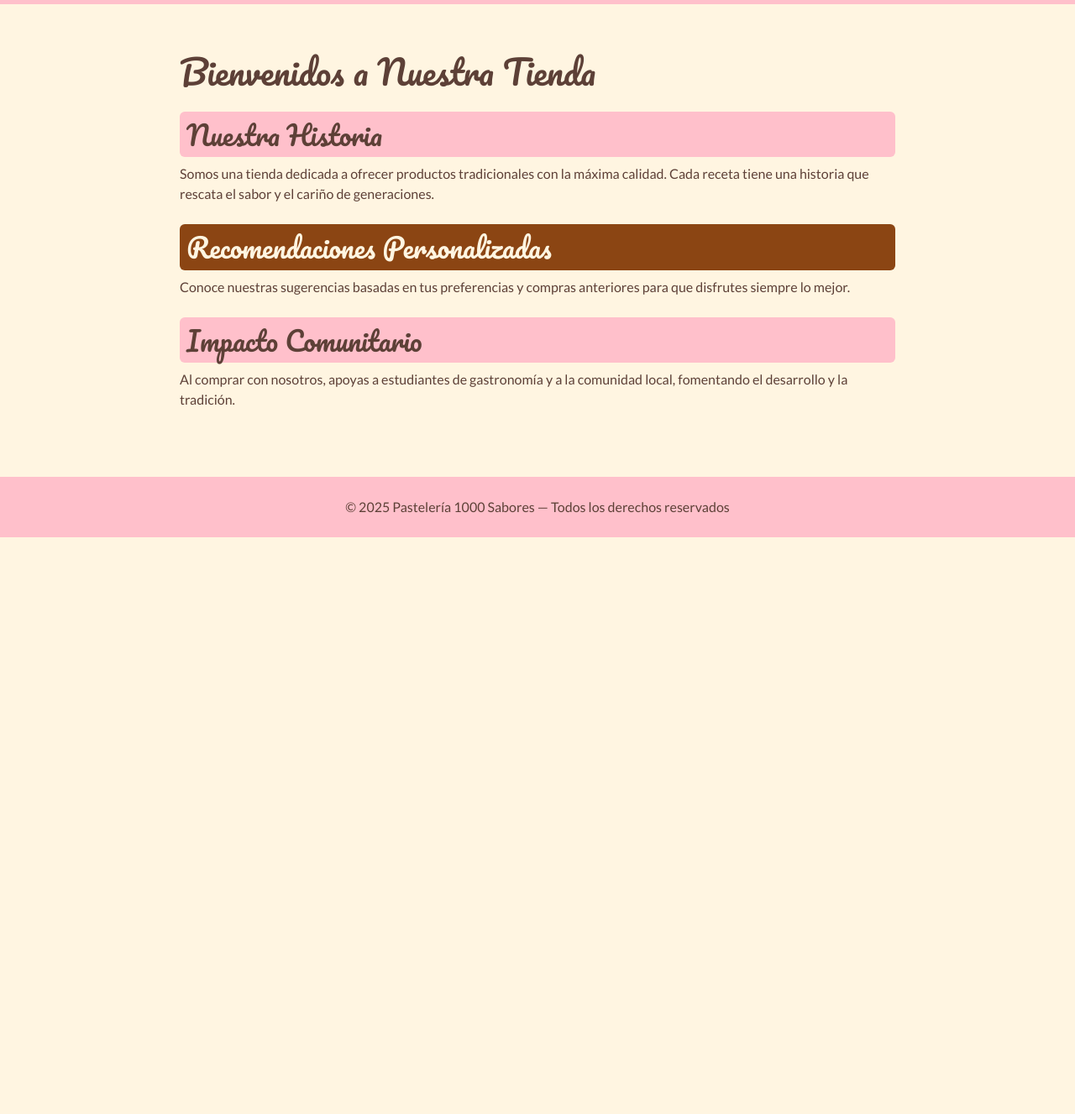
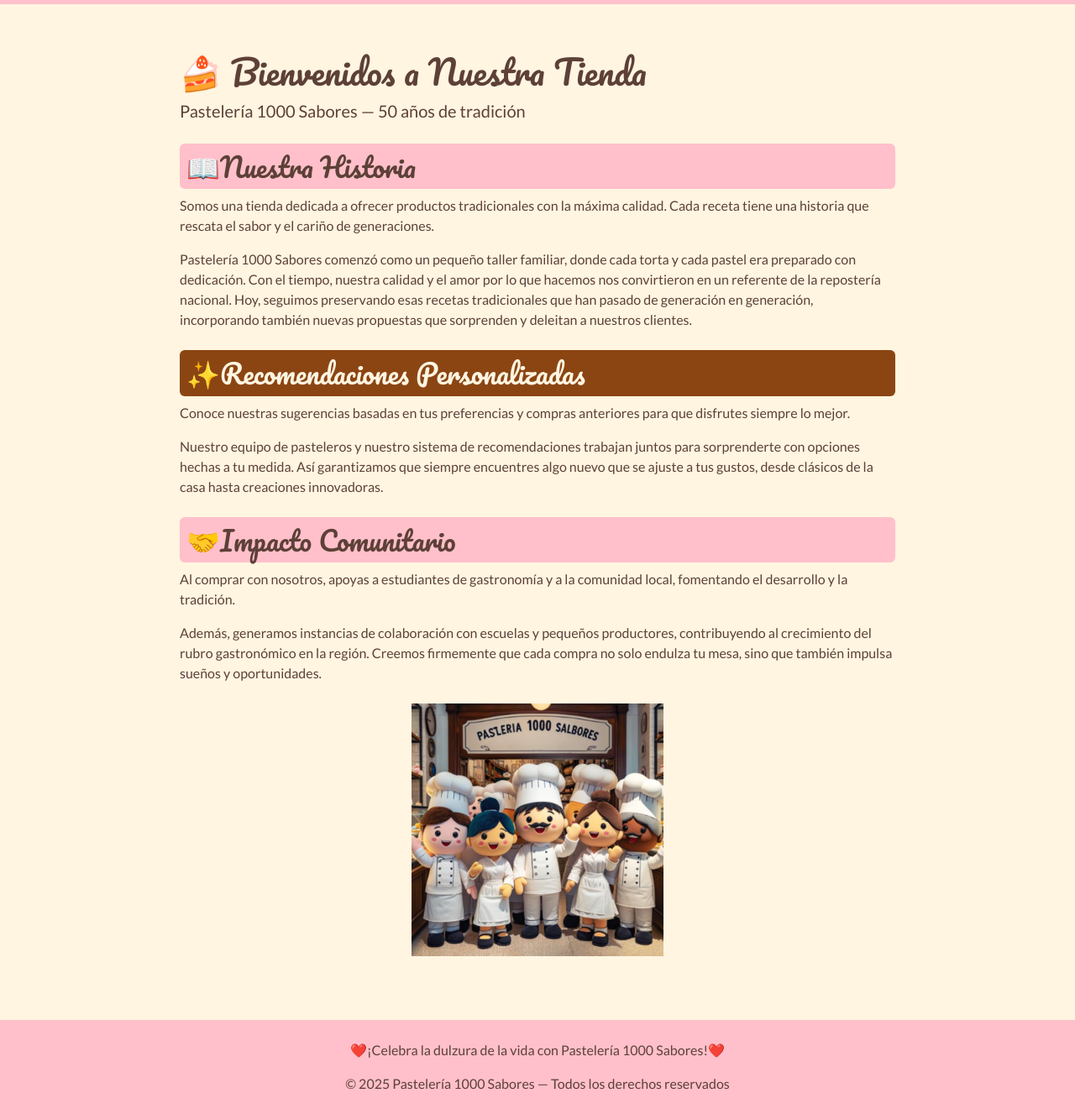
Before and after one commit to belen3434/mil-sabores-website, a plain HTML site: page nosotros.html in a window 1280 px wide. Shown: the part 51-1378 px from the top of the page at 84% size. Before the commit the page ends 800 px from the top, so only its background shows below. Drawn offline with nearby package versions, Linux system fonts and the light colour scheme.

Commit message:
Detalles footer, completar pagina Nosotros, cambio css para footer

```diff
--- a/nosotros.html
+++ b/nosotros.html
@@ -43,30 +43,47 @@
 
   <main class="container-custom bg-crema-pastel p-4">
     <header>
-      <h1>Bienvenidos a Nuestra Tienda</h1>
+      <h1>🍰 Bienvenidos a Nuestra Tienda</h1>
+      <p class="lead">Pastelería 1000 Sabores — 50 años de tradición</p>
     </header>
     <section class="my-4">
-      <h2 class="bg-rosa-suave p-2 rounded">Nuestra Historia</h2>
+      <h2 class="bg-rosa-suave p-2 rounded">📖Nuestra Historia</h2>
+
+       <p> Somos una tienda dedicada a ofrecer productos tradicionales con la máxima calidad. Cada receta tiene una historia que rescata el sabor y el cariño de generaciones.</p>
+       <p>
+        Pastelería 1000 Sabores comenzó como un pequeño taller familiar, donde cada torta y cada pastel era preparado con dedicación. Con el tiempo, nuestra calidad y el amor por lo que hacemos nos convirtieron en un referente de la repostería nacional. Hoy, seguimos preservando esas recetas tradicionales que han pasado de generación en generación, incorporando también nuevas propuestas que sorprenden y deleitan a nuestros clientes.
+       </p>
+
+    </section>
+    <section class="my-4">
+      <h2 class="bg-chocolate p-2 rounded">✨Recomendaciones Personalizadas</h2>
       <p>
-        Somos una tienda dedicada a ofrecer productos tradicionales con la máxima calidad. Cada receta tiene una historia que rescata el sabor y el cariño de generaciones.
+        Conoce nuestras sugerencias basadas en tus preferencias y compras anteriores para que disfrutes siempre lo mejor.
+      </p>
+      <p>Nuestro equipo de pasteleros y nuestro sistema de recomendaciones trabajan juntos para sorprenderte con opciones hechas a tu medida. Así garantizamos que siempre encuentres algo nuevo que se ajuste a tus gustos, desde clásicos de la casa hasta creaciones innovadoras.
       </p>
     </section>
     <section class="my-4">
-      <h2 class="bg-chocolate p-2 rounded">Recomendaciones Personalizadas</h2>
-      <p>
-        Conoce nuestras sugerencias basadas en tus preferencias y compras anteriores para que disfrutes siempre lo mejor.
-      </p>
-    </section>
-    <section class="my-4">
-      <h2 class="bg-rosa-suave p-2 rounded">Impacto Comunitario</h2>
+
+      <h2 class="bg-rosa-suave p-2 rounded">🤝Impacto Comunitario</h2>
+
       <p>
         Al comprar con nosotros, apoyas a estudiantes de gastronomía y a la comunidad local, fomentando el desarrollo y la tradición.
       </p>
+      <p>Además, generamos instancias de colaboración con escuelas y pequeños productores, contribuyendo al crecimiento del rubro gastronómico en la región. Creemos firmemente que cada compra no solo endulza tu mesa, sino que también impulsa sueños y oportunidades.</p>
     </section>
+
+    <section class="text-center">
+    <img src="img/milsabores.png" alt="Logo"
+        style="max-width: 300px; width: 100%; height: auto; margin-bottom: 20px;">
+    </section>
+
+
   </main>
 
   <!-- ================= FOOTER ================= -->
   <footer class="text-center p-4" style="background-color:#FFC0CB;">
+    <p>❤️¡Celebra la dulzura de la vida con Pastelería 1000 Sabores!❤️</p>
     © 2025 Pastelería 1000 Sabores — Todos los derechos reservados
   </footer>
 
--- a/styles.css
+++ b/styles.css
@@ -152,3 +152,13 @@ button.button:focus {
 .d-none {
   display: none !important;
 }
+
+body {
+  min-height: 100vh;       /* el body ocupa toda la altura */
+  display: flex;           /* activa flexbox */
+  flex-direction: column;  /* en columna: header, main, footer */
+}
+
+footer {
+  margin-top: auto;        /* empuja el footer al fondo */
+}
```
Also changed, not shown: contacto.html (+1 -0 lines), index.html (+1 -0 lines), login.html (+1 -0 lines), registroUsuario.html (+1 -0 lines), img/milsabores.png (added).
